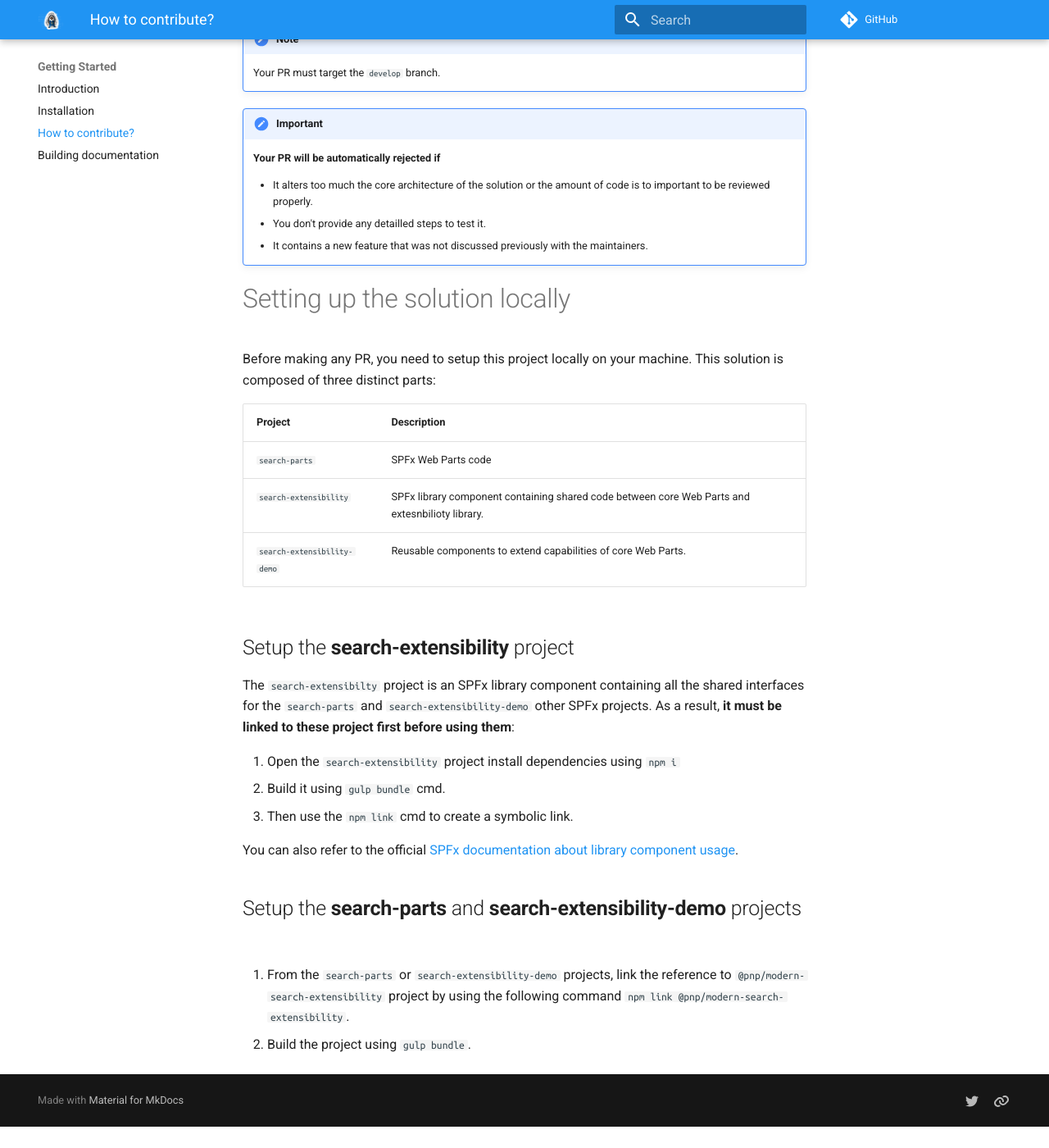
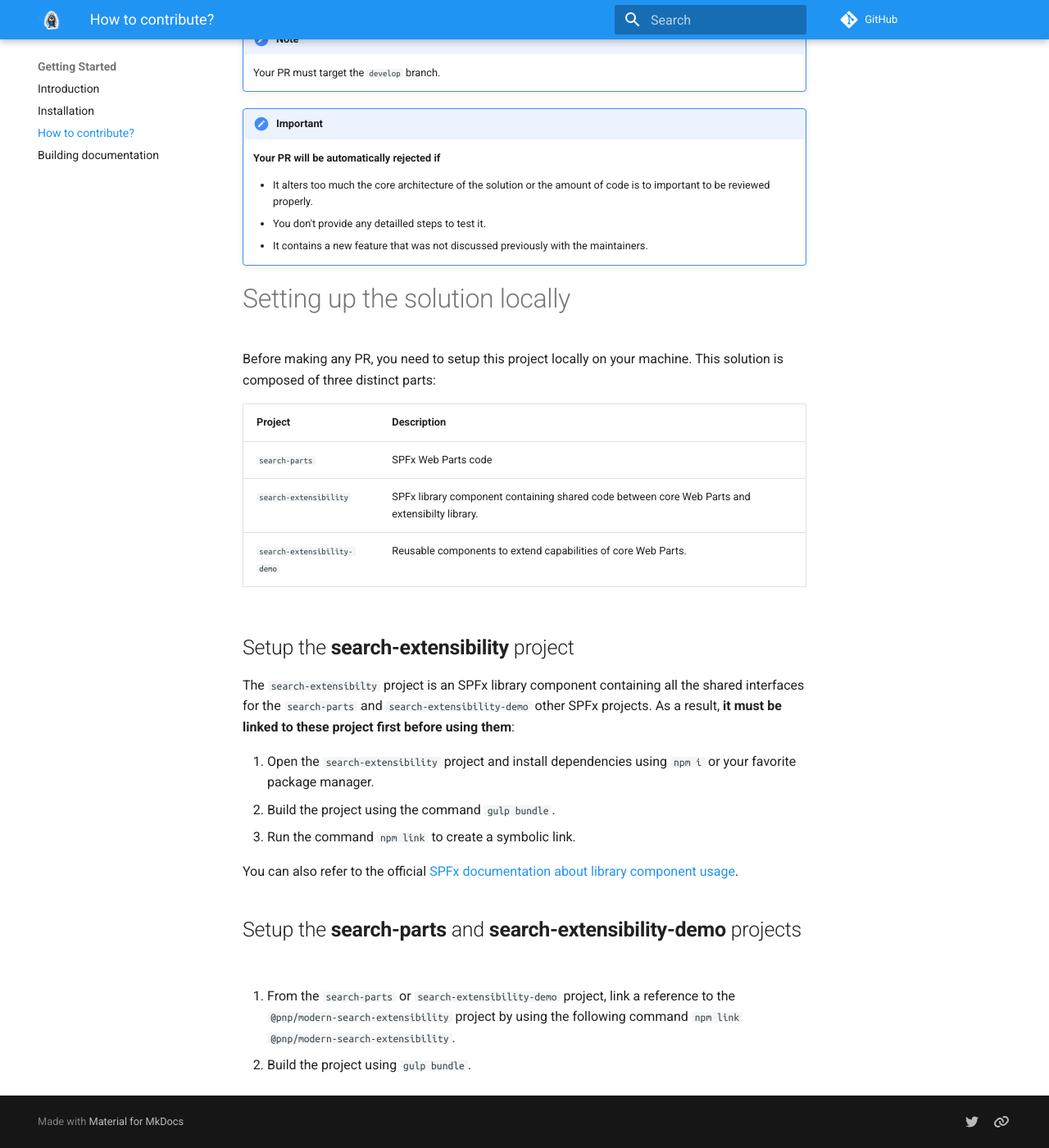
Before and after one commit to dominic5perezd/pnp-modern-search, an MkDocs documentation site: the page built from docs/how-to-contribute.md, in a window 1280 px wide and 1400 px high, scrolled down 622 px. Shown: the whole window at 82% size. Built offline with MkDocs 1.6.1 and Material for MkDocs 9.7.7, drawn with Linux system fonts in a browser that asks for light colours; comment, search, counter and statistics services are not loaded; before the commit the page ends 1996 px from its top, so only the background shows below that.

Commit message:
Improved wording and fixed spelling

```diff
--- a/docs/how-to-contribute.md
+++ b/docs/how-to-contribute.md
@@ -32,20 +32,20 @@ Before making any PR, you need to setup this project locally on your machine. Th
 | Project | Description
 | --------| ----------
 | `search-parts` | SPFx Web Parts code
-| `search-extensibility` | SPFx library component containing shared code between core Web Parts and extesnbilioty library.
+| `search-extensibility` | SPFx library component containing shared code between core Web Parts and extensibilty library.
 | `search-extensibility-demo`  | Reusable components to extend capabilities of core Web Parts.
 
 ## Setup the **search-extensibility** project
 
 The `search-extensibilty` project is an SPFx library component containing all the shared interfaces for the `search-parts` and `search-extensibility-demo` other SPFx projects. As a result, **it must be linked to these project first before using them**:
 
-1. Open the `search-extensibility` project install dependencies using `npm i`
-2. Build it using `gulp bundle` cmd.
-3. Then use the `npm link` cmd to create a symbolic link.
+1. Open the `search-extensibility` project and install dependencies using `npm i` or your favorite package manager.
+2. Build the project using the command `gulp bundle`.
+3. Run the command `npm link` to create a symbolic link.
 
 You can also refer to the official [SPFx documentation about library component usage](https://docs.microsoft.com/en-us/sharepoint/dev/spfx/library-component-tutorial).
 
 ## Setup the **search-parts** and **search-extensibility-demo** projects
 
-1. From the `search-parts` or `search-extensibility-demo` projects, link the reference to `@pnp/modern-search-extensibility` project by using the following command `npm link @pnp/modern-search-extensibility`.
-3. Build the project using `gulp bundle`.
+1. From the `search-parts` or `search-extensibility-demo` project, link a reference to the `@pnp/modern-search-extensibility` project by using the following command `npm link @pnp/modern-search-extensibility`.
+2. Build the project using `gulp bundle`.
```
